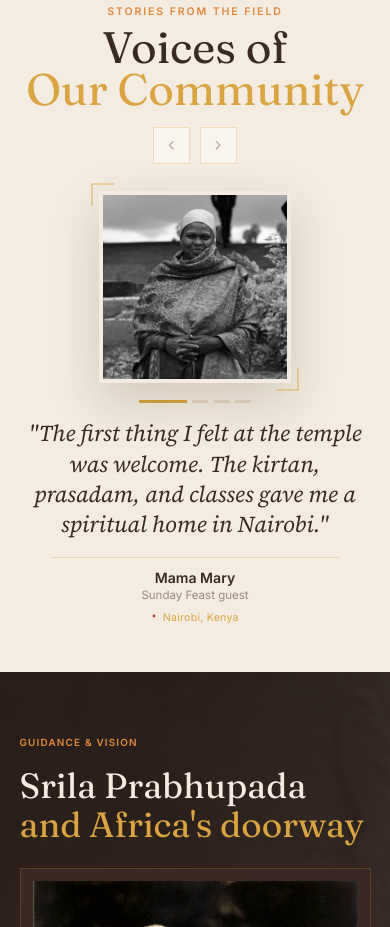
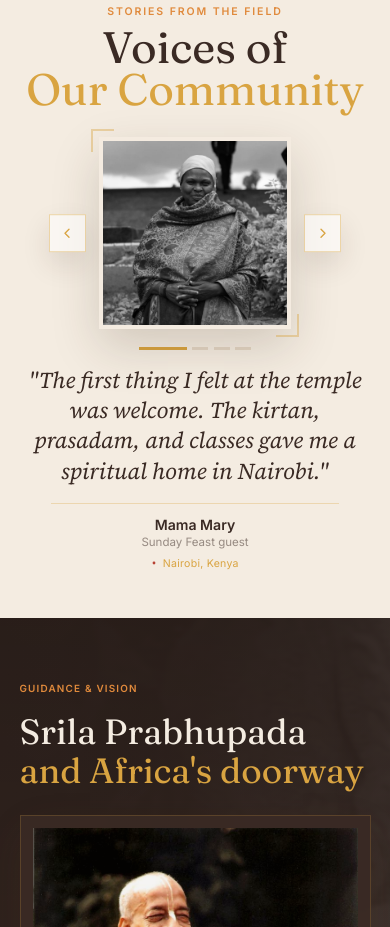
Before and after one commit to mongaremanfredo/iskcon-nairobi, a Next.js app: page / in a window 390 px wide. Shown: the part 3360-4287 px from the top of the page. Built offline with nearby package versions, Linux system fonts and the light colour scheme.

Commit message:
Add testimonial autoplay and mobile side controls

```diff
--- a/src/components/sections/TestimonialsSection.tsx
+++ b/src/components/sections/TestimonialsSection.tsx
@@ -1,6 +1,6 @@
 "use client";
 
-import { useState } from "react";
+import { useEffect, useState } from "react";
 import { ChevronLeft, ChevronRight } from "lucide-react";
 import { testimonials } from "@/data/site";
 import { cn } from "@/lib/utils";
@@ -12,6 +12,14 @@ export default function TestimonialsSection() {
   const next = () => setActive((a) => (a + 1) % testimonials.length);
 
   const current = testimonials[active];
+
+  useEffect(() => {
+    const timer = window.setInterval(() => {
+      setActive((a) => (a + 1) % testimonials.length);
+    }, 10000);
+
+    return () => window.clearInterval(timer);
+  }, []);
 
   return (
     <section className="testimonials-section py-section bg-temple-bg">
@@ -25,7 +33,7 @@ export default function TestimonialsSection() {
               <em className="text-gold not-italic font-normal">Our Community</em>
             </h2>
           </div>
-          <div className="flex items-center gap-3">
+          <div className="testimonials-header-controls flex items-center gap-3">
             <button
               onClick={prev}
               className="w-10 h-10 border border-temple-sand hover:border-gold flex items-center justify-center transition-colors group"
@@ -48,6 +56,13 @@ export default function TestimonialsSection() {
           {/* Left — Image */}
           <div className="testimonials-image-col group flex items-center justify-center bg-dusk p-8">
             <div className="testimonials-portrait-frame relative">
+              <button
+                onClick={prev}
+                className="testimonials-side-control testimonials-side-control-prev hidden"
+                aria-label="Previous"
+              >
+                <ChevronLeft size={16} />
+              </button>
               <div className="testimonials-portrait relative h-64 w-64 overflow-hidden border-4 border-sand/20 shadow-card sm:h-72 sm:w-72">
               <img
                 key={current.image}
@@ -57,6 +72,13 @@ export default function TestimonialsSection() {
               />
                 <div className="absolute inset-0 border-2 border-gold/0 transition-colors duration-300 group-hover:border-gold/70" />
               </div>
+              <button
+                onClick={next}
+                className="testimonials-side-control testimonials-side-control-next hidden"
+                aria-label="Next"
+              >
+                <ChevronRight size={16} />
+              </button>
               <div className="absolute -bottom-2 -right-2 h-8 w-8 border-r-2 border-b-2 border-gold opacity-40 transition-opacity group-hover:opacity-100" />
               <div className="absolute -top-2 -left-2 h-8 w-8 border-l-2 border-t-2 border-gold opacity-40 transition-opacity group-hover:opacity-100" />
               {/* Quote mark watermark */}
@@ -135,10 +157,11 @@ export default function TestimonialsSection() {
             min-width: 0 !important;
             width: 100% !important;
           }
-          .testimonials-header > div:last-child {
+          .testimonials-header-controls {
             flex-shrink: 0 !important;
             gap: 0.6rem !important;
             justify-content: center !important;
+            display: none !important;
           }
           .testimonials-header button {
             width: 2.35rem !important;
@@ -172,6 +195,27 @@ export default function TestimonialsSection() {
             width: min(58vw, 12rem) !important;
             height: min(58vw, 12rem) !important;
             aspect-ratio: 1 / 1 !important;
+          }
+          .testimonials-side-control {
+            position: absolute !important;
+            top: 50% !important;
+            z-index: 5 !important;
+            display: flex !important;
+            width: 2.35rem !important;
+            height: 2.35rem !important;
+            align-items: center !important;
+            justify-content: center !important;
+            border: 1px solid rgba(214, 156, 43, 0.38) !important;
+            background: rgba(255, 255, 255, 0.58) !important;
+            color: var(--color-gold) !important;
+            transform: translateY(-50%) !important;
+            box-shadow: 0 12px 28px rgba(56, 37, 21, 0.12) !important;
+          }
+          .testimonials-side-control-prev {
+            left: -3.15rem !important;
+          }
+          .testimonials-side-control-next {
+            right: -3.15rem !important;
           }
           .testimonials-portrait {
             width: 100% !important;
```
